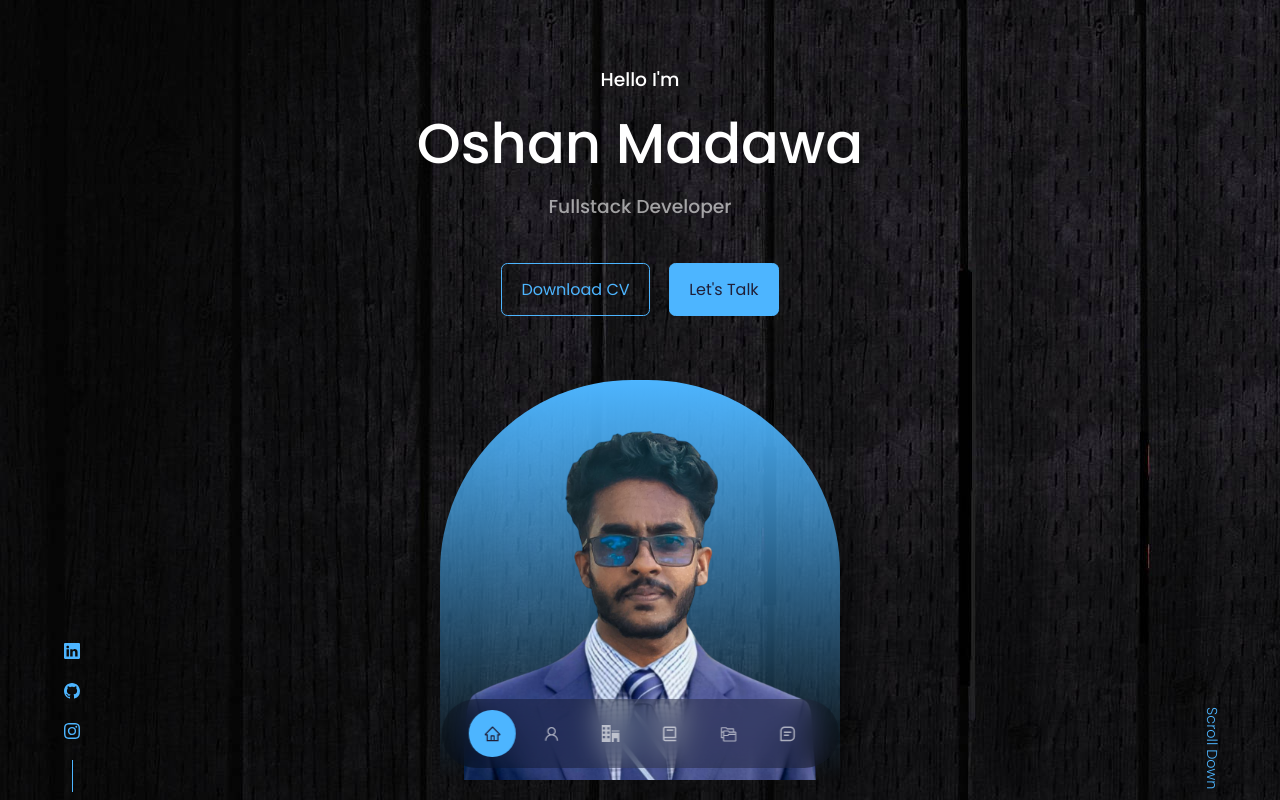
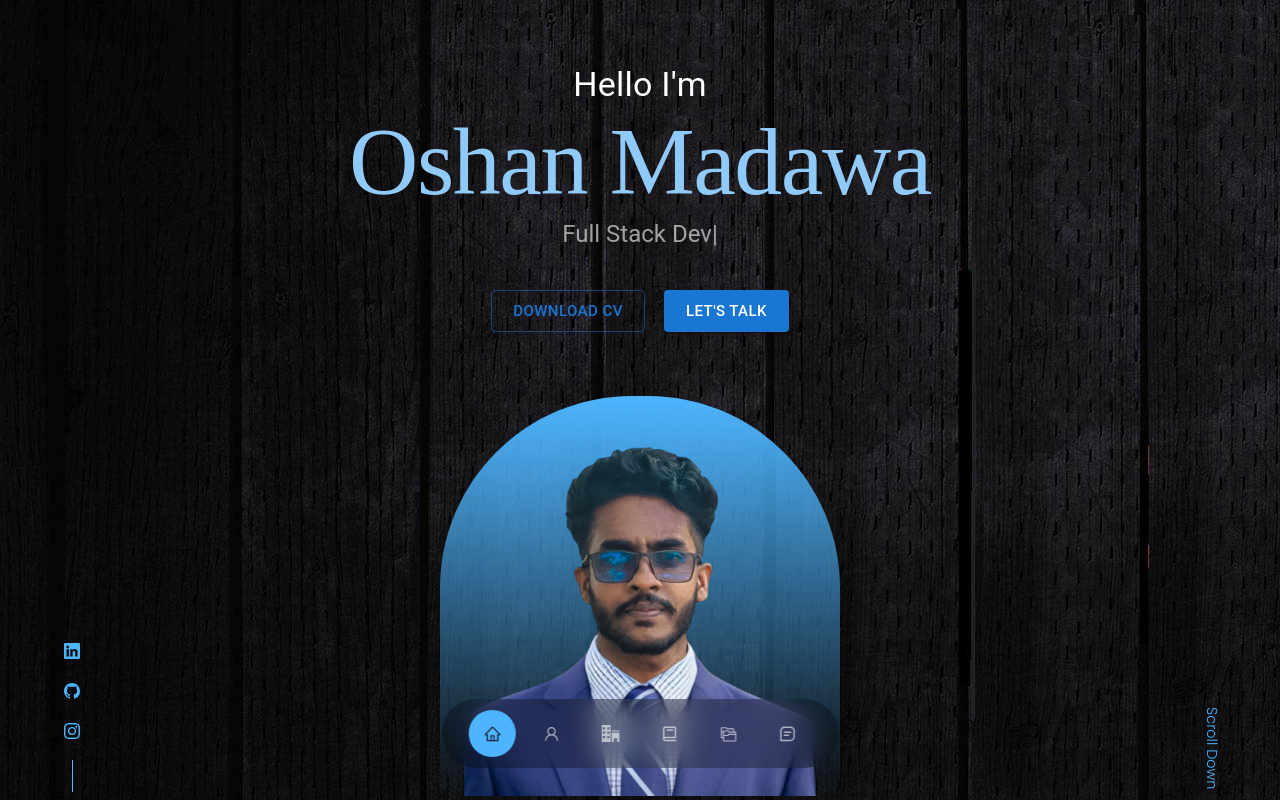
Before and after one commit to OshnMdw/OshnMdw.github.io, a React (Create React App) app: page / in a window 1280 px wide. Shown: the top 800 px of the page. Built offline with nearby package versions, Linux system fonts and the light colour scheme.

Commit message:
Changed the Header

```diff
--- a/src/components/header/CTA.jsx
+++ b/src/components/header/CTA.jsx
@@ -1,13 +1,28 @@
-import React from 'react'
-import CV from '../../assets/cv.pdf'
+import React from "react";
+import CV from "../../assets/cv.pdf";
+import Button from "@mui/material/Button";
 
 const CTA = () => {
   return (
-    <div className='cta'>
-        <a href={CV} download className="btn">Download CV</a>
-        <a href="#contact" className='btn btn-primary'>Let's Talk</a>
+    <div className="cta">
+      <Button
+        size="large"
+        variant="outlined"
+        className="btn"
+        href={CV}
+        download
+      >
+        Download CV
+      </Button>
+      <Button size="large" variant="contained" className="btn" href="#contact">
+        Let's Talk
+      </Button>
+      {/* <a href={CV} download className="btn">Download CV</a> */}
+      {/* <a href="#contact" className="btn btn-primary">
+        Let's Talk
+      </a> */}
     </div>
-  )
-}
+  );
+};
 
-export default CTA
+export default CTA;
--- a/src/components/header/Header.jsx
+++ b/src/components/header/Header.jsx
@@ -1,29 +1,43 @@
-import React from 'react'
-import './header.css'
-import CTA from './CTA'
-import ME from '../../assets/myprofile.png'
-import HeaderSocial from './HeaderSocials'
+import React from "react";
+import "./header.css";
+import CTA from "./CTA";
+import ME from "../../assets/myprofile.png";
+import HeaderSocial from "./HeaderSocials";
+import { Box, Typography } from "@mui/material";
+import { ReactTyped } from "react-typed";
 
 const Header = () => {
   return (
     <header>
-      <div className="container header_container">
-        <h3>Hello I'm</h3>
-        <h1>Oshan Madawa</h1>
-        <h3 className='text-light'>Fullstack Developer</h3>
-        <CTA/>
-        <HeaderSocial/>
-        <a href="#contact" className='scroll_down'>Scroll Down</a>
+      <Box className="container header_container">
+        <Typography variant="h4">Hello I'm</Typography>
+        <Typography
+          variant="h1"
+          color="#90caf9"
+          fontFamily={"Apple Color Emoji"}
+        >
+          Oshan Madawa
+        </Typography>
+        <Typography variant="h5" className="text-light">
+          <ReactTyped
+            strings={["Full Stack Developer", "Mobile Developer"]}
+            typeSpeed={50}
+            loop
+            backSpeed={20}
+          />
+        </Typography>
+        <CTA />
+        <HeaderSocial />
+        <a href="#contact" className="scroll_down">
+          Scroll Down
+        </a>
 
-        <div className='me'>
-          <img className= 'me__image' src={ME} alt=""/>
+        <div className="me">
+          <img src={ME} alt="" />
         </div>
+      </Box>
+    </header>
+  );
+};
 
-
-
-      </div>
-    </header>
-  )
-}
-
-export default Header
+export default Header;
```
